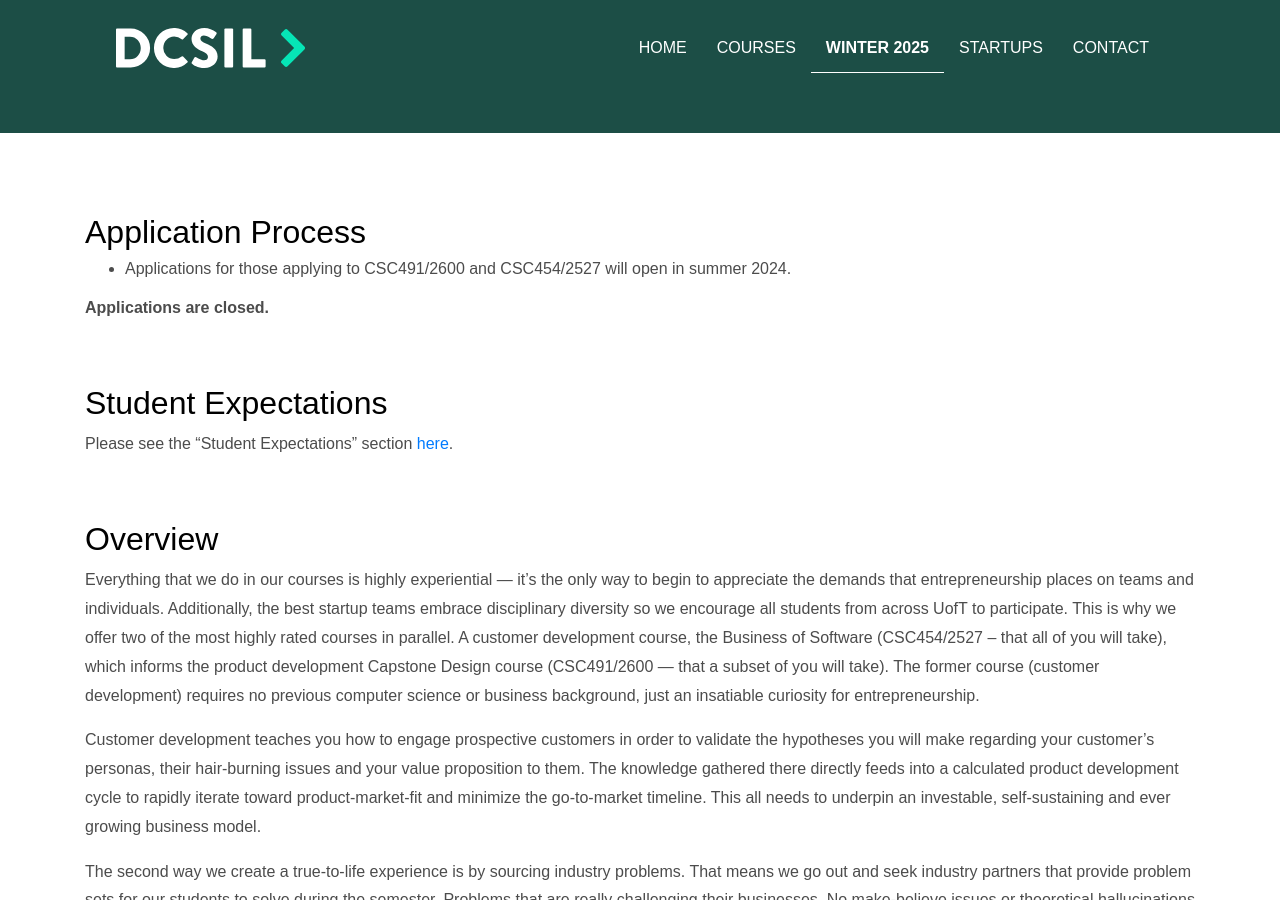
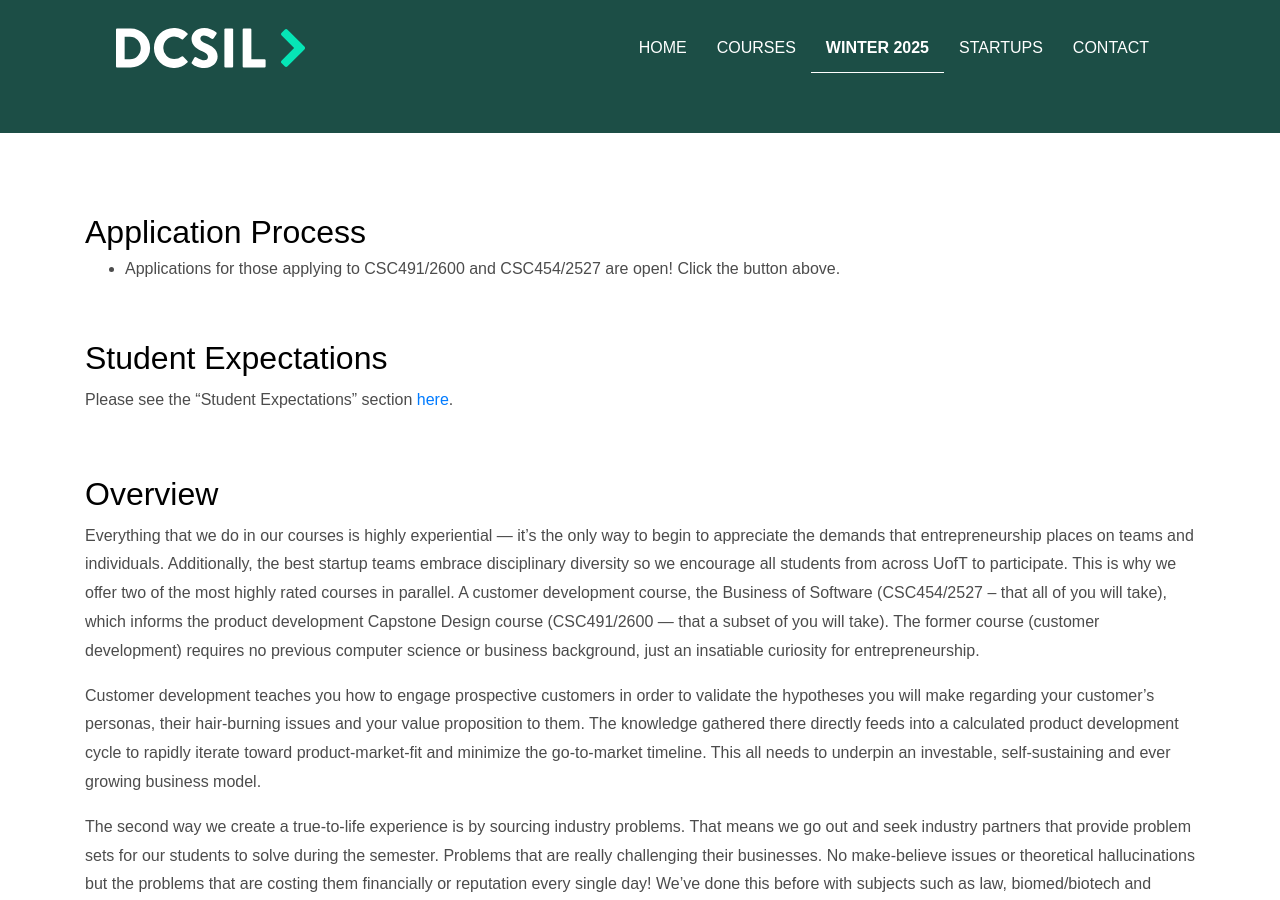
Before and after one commit to dcsil/website, a Jekyll site: the page built from _pages/term/winter-2025.html, in a window 1280 px wide and 900 px high, scrolled down 386 px. Built offline with Jekyll 4.4.1, drawn with Linux system fonts in a browser that asks for light colours.

Commit message:
Applications open

```diff
--- a/_includes/terms/winter-2025.md
+++ b/_includes/terms/winter-2025.md
@@ -1,9 +1,6 @@
 ## Application Process
 
-- Applications for those applying to CSC491/2600 and CSC454/2527 will open in summer 2024.
-
-**Applications are closed.**
-
+- Applications for those applying to CSC491/2600 and CSC454/2527 are open! Click the button above.
 
 <br>
 
```
